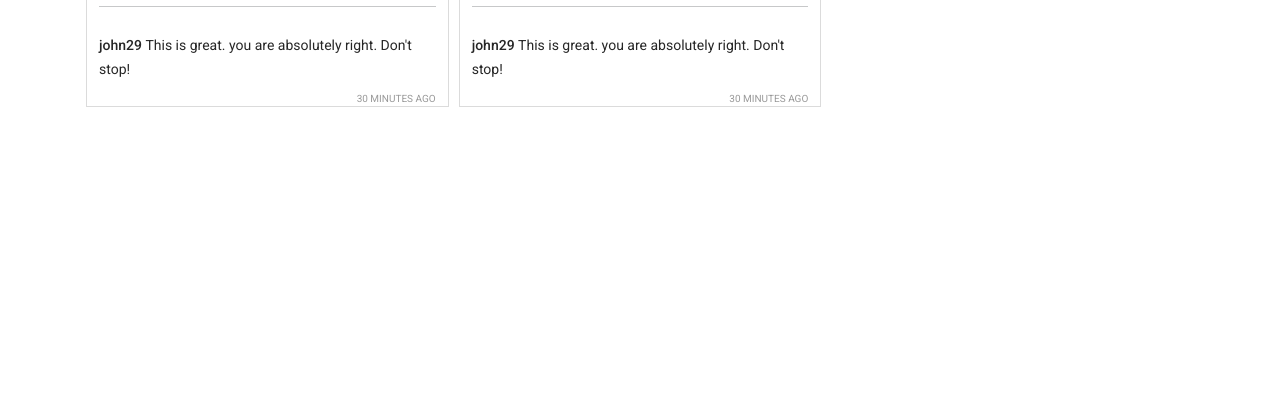
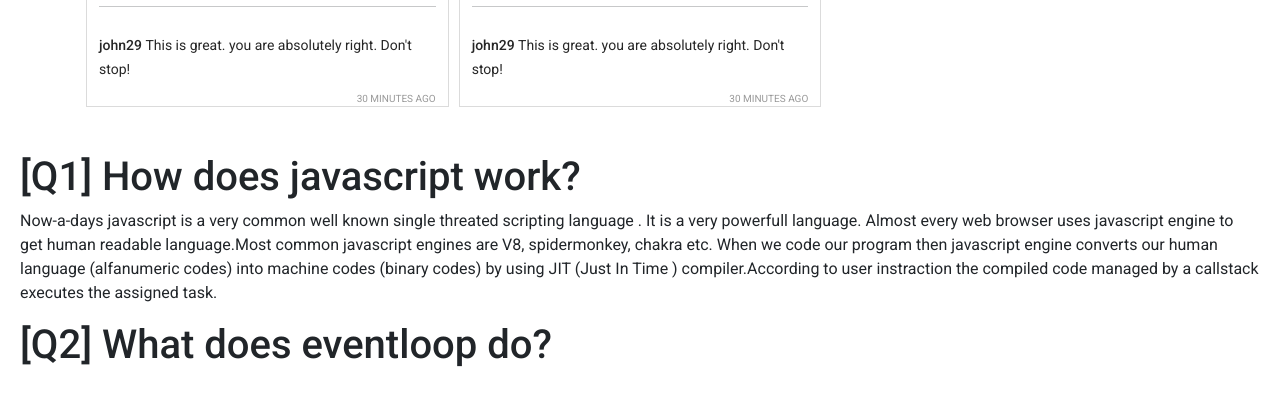
Before and after one commit to Niamul-Hasan/Insta-Sohor, a plain HTML site: page index.html in a window 1280 px wide. Shown: the part 1425-1822 px from the top of the page. Before the commit the page ends 1548 px from the top, so only its background shows below. Drawn offline with nearby package versions, Linux system fonts and the light colour scheme.

Commit message:
bonous part is added

```diff
--- a/css/style.css
+++ b/css/style.css
@@ -244,6 +244,11 @@ img {
 #reported{
   display: none;
 }
+.bonous{
+  margin-top: 10px;
+padding: 20px;
+
+}
 
 @media only screen and (max-width: 992px) {
   #posts {
--- a/index.html
+++ b/index.html
@@ -77,6 +77,15 @@
                 <h1>Reported posts</h1>
             </div>
         </main>
+        <section id="bonous" class="bonous">
+            <div>
+                <h1>[Q1] How does javascript work?</h1>
+                <p>Now-a-days javascript is a very common well known single threated scripting language . It is a very powerfull language. Almost every web browser uses javascript engine to get human readable language.Most common javascript engines are V8, spidermonkey, chakra etc. When we code our program then javascript engine converts our human language (alfanumeric codes) into machine codes (binary codes) by using JIT (Just In Time ) compiler.According to user instraction the compiled code managed by a callstack executes the assigned task. </p>
+            </div>
+            <div>
+                <h1>[Q2] What does eventloop do?</h1>
+            </div>
+        </section>
         <footer></footer>
 
         <!-- add javascript  file  -->
--- a/js/app.js
+++ b/js/app.js
@@ -35,16 +35,19 @@ const switchTab = (id) => {
     document.getElementById("posts").style.display = "grid";
     document.getElementById("liked").style.display = "none";
     document.getElementById("reported").style.display = "none";
+    document.getElementById("bonous").style.display = "block";
   } else if (id === "liked") {
     document.getElementById("liked").style.display = "block";
     document.getElementById("posts").style.display = "none";
     document.getElementById("reported").style.display = "none";
+    document.getElementById("bonous").style.display = "none";
 
     displayLikedPosts();
   } else {
     document.getElementById("reported").style.display = "block";
     document.getElementById("posts").style.display = "none";
     document.getElementById("liked").style.display = "none";
+    document.getElementById("bonous").style.display = "none";
 
     displayReportedPosts();
   }
```
